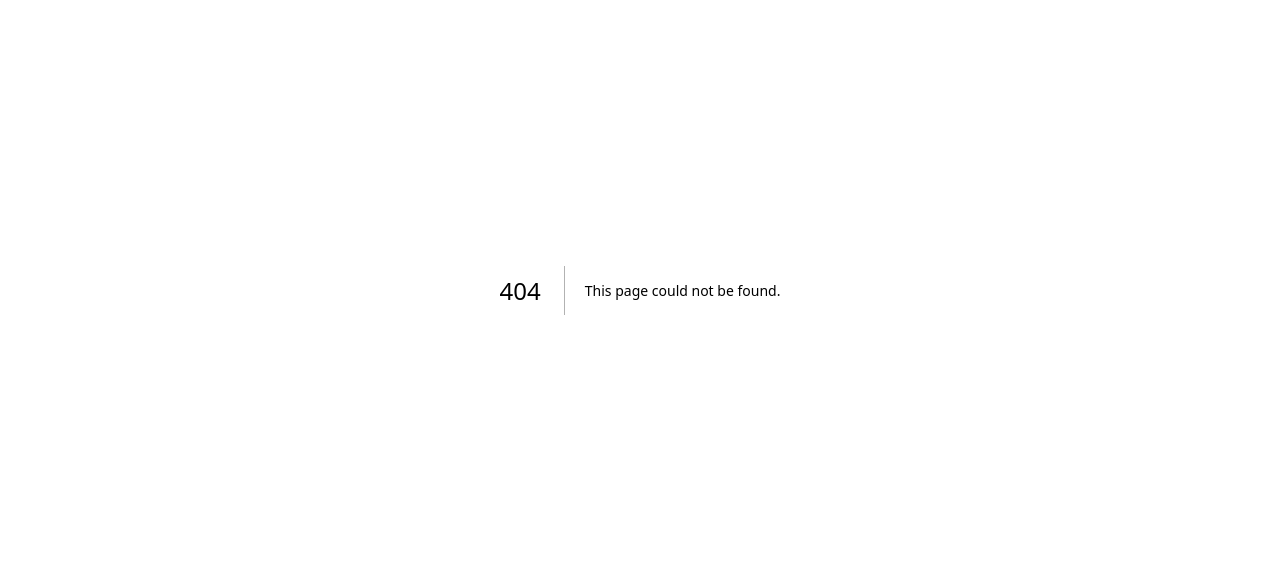
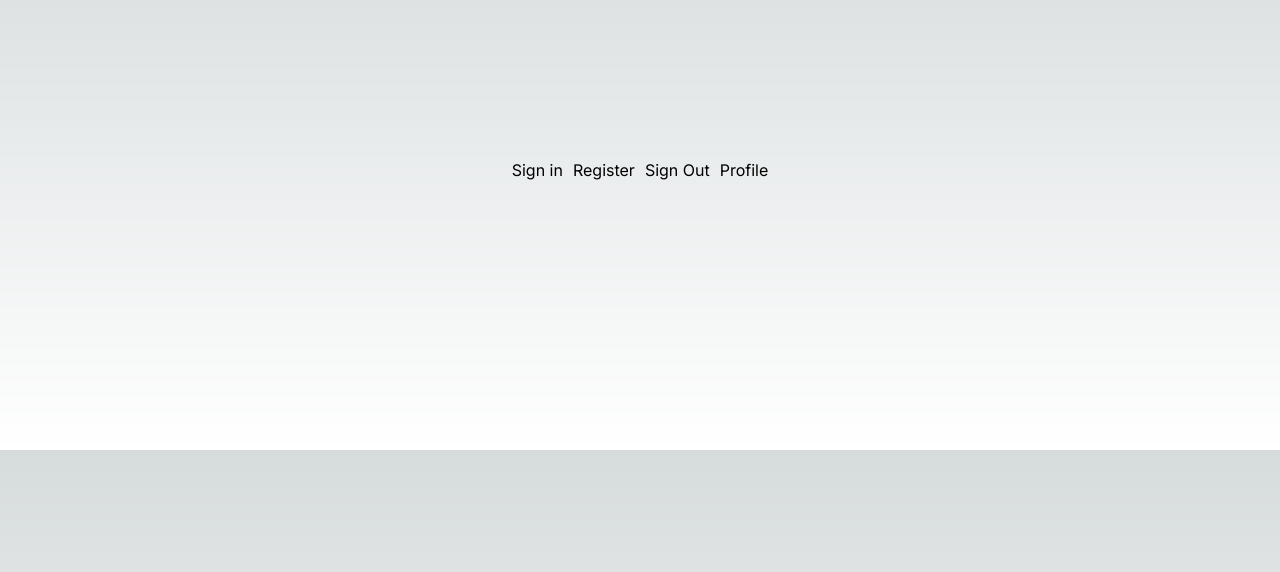
Before and after one commit to tfutada/zenn-nextjs, a Next.js app: page /login in a window 1280 px wide. Before the commit this address had no page. Shown: the part 110-682 px from the top of the page. Built offline with nearby package versions, Linux system fonts and the light colour scheme.

Commit message:
next-auth

```diff
--- /dev/null
+++ b/app/api/auth/[...nextauth]/route.ts
@@ -0,0 +1,6 @@
+import { options } from "@/app/options";
+import NextAuth from "next-auth";
+
+const handler = NextAuth(options);
+
+export {handler as GET,handler as POST}
--- /dev/null
+++ b/app/components/buttons.tsx
@@ -0,0 +1,32 @@
+"use client";
+
+import {signIn, signOut} from "next-auth/react";
+import Link from "next/link";
+
+export const LoginButton = () => {
+    return (
+        <button style={{marginRight: 10}} onClick={() => signIn()}>
+            Sign in
+        </button>
+    );
+};
+
+export const RegisterButton = () => {
+    return (
+        <Link href="/register" style={{marginRight: 10}}>
+            Register
+        </Link>
+    );
+};
+
+export const LogoutButton = () => {
+    return (
+        <button style={{marginRight: 10}} onClick={() => signOut()}>
+            Sign Out
+        </button>
+    );
+};
+
+export const ProfileButton = () => {
+    return <Link href="/profile">Profile</Link>;
+};
--- /dev/null
+++ b/app/login/page.tsx
@@ -0,0 +1,26 @@
+import {
+    LoginButton,
+    LogoutButton,
+    ProfileButton,
+    RegisterButton,
+} from "@/app/components/buttons";
+
+export default function Home() {
+    return (
+        <main
+            style={{
+                display: "flex",
+                justifyContent: "center",
+                alignItems: "center",
+                height: "70vh",
+            }}
+        >
+            <div>
+                <LoginButton/>
+                <RegisterButton/>
+                <LogoutButton/>
+                <ProfileButton/>
+            </div>
+        </main>
+    );
+}
--- /dev/null
+++ b/app/options.ts
@@ -0,0 +1,11 @@
+import type {NextAuthOptions} from "next-auth";
+import GitHubProvider from "next-auth/providers/github";
+
+export const options: NextAuthOptions = {
+    providers: [
+        GitHubProvider({
+            clientId: process.env.GITHUB_ID!,
+            clientSecret: process.env.GITHUB_SECRET!,
+        })
+    ]
+};
--- a/package.json
+++ b/package.json
@@ -18,6 +18,7 @@
     "eslint": "8.41.0",
     "eslint-config-next": "13.4.3",
     "next": "13.4.3",
+    "next-auth": "^4.22.1",
     "postcss": "8.4.23",
     "react": "18.2.0",
     "react-dom": "18.2.0",
```
Also changed, not shown: 1 other file (tests, documents, lock files or other folders).
